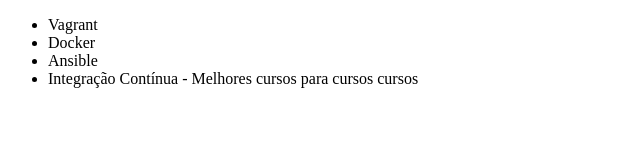
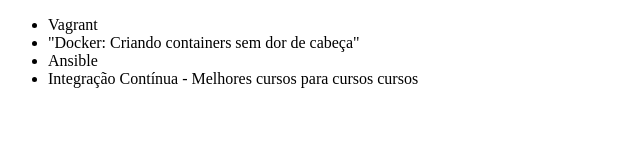
Before and after one commit to CallBatman/git-alura, a plain HTML site: page index.html in a window 1280 px wide. Shown: the whole page, without its empty margins (0-640 px from the left). Drawn offline with Linux system fonts and the light colour scheme.

Commit message:
alterado nome do curso docker nas listas

```diff
--- a/index.html
+++ b/index.html
@@ -7,7 +7,7 @@
 <body>
     <ul>
         <li>Vagrant</li>
-        <li>Docker</li>
+        <li>"Docker: Criando containers sem dor de cabeça"</li>
         <li>Ansible</li>
         <li>Integração Contínua - Melhores cursos para cursos cursos</li>
     </ul>
```
